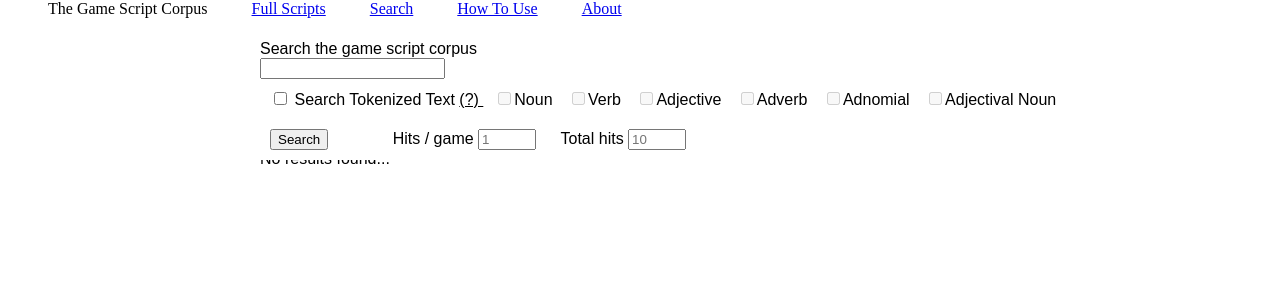
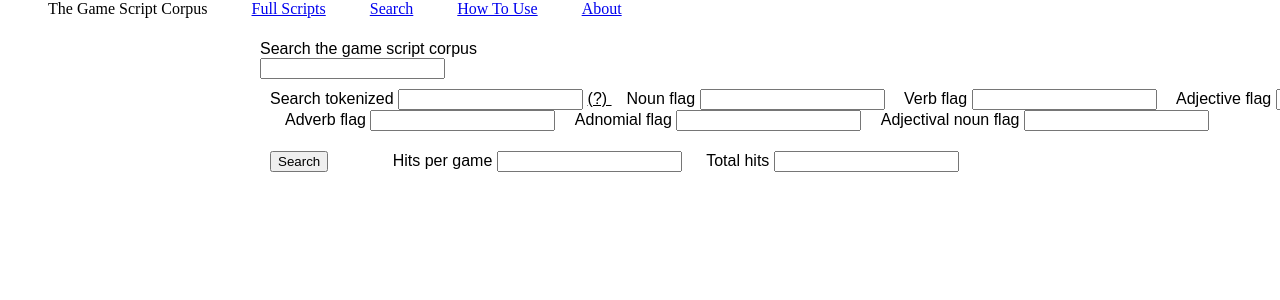
Before and after one commit to timmahrt/gamecorpus, a Django app: template mysite/gamecorpus/templates/gamecorpus/search.html in a window 1280 px wide. Shown: the top 300 px of the page. Run offline with Django 3.2, Linux system fonts and the light colour scheme; the template is opened without the code that fills it, so the values that code supplies are empty, except form fields; tables that the repository leaves empty hold one stand-in row (values such as "Sample post"); form fields are guessed from the names that the template uses.

Commit message:
Testing out django forms

```diff
--- a/mysite/gamecorpus/static/gamecorpus/corpus.js
+++ b/mysite/gamecorpus/static/gamecorpus/corpus.js
@@ -1,6 +1,6 @@
 
 function toggleTokenized() {
-  let posList = ['N', 'V', 'Adj', 'Adv', 'Adn', 'AdjN'];
+  let posList = ['noun_flag', 'verb_flag', 'adjective_flag', 'adverb_flag', 'adnomial_flag', 'adjectival_noun_flag'];
   posList.forEach((pos) => {
     let posCheckbox = document.getElementById(pos);
     posCheckbox.disabled = !posCheckbox.disabled;
--- a/mysite/gamecorpus/templates/gamecorpus/search.html
+++ b/mysite/gamecorpus/templates/gamecorpus/search.html
@@ -3,14 +3,14 @@
 {% block content %}
 <div class="search" notranslate>
   Search the game script corpus
-  <form action="{% url 'search' %}" method="get">
+  <form action="" method="get">
+    {% csrf_token %}
     <div class='query-items'>
-      <input type="text" id="search_text" name="search_text">
+      {{ form.search_text }}
     </div>
     <div class="pos-checklist">
-      <input type="checkbox" name="tokenized" value="tokenized" onclick="toggleTokenized()">
-      <label for="tokenized">Search Tokenized Text</label>
-      </input>
+      {{ form.search_tokenized.label_tag }}
+      {{ form.search_tokenized }}
       <span class='tooltip-anchor'>
         (?)
         <span class='tooltip'>
@@ -18,34 +18,47 @@
           Queries will then only be over individual words.
         </span>
       </span>
-      <input disabled="True" type="checkbox" class="pos-checkbox" id="N" name="N" value="N"><label
-        for="N">Noun</label></input>
-      <input disabled="True" type="checkbox" class="pos-checkbox" id="V" name="V" value="V"><label
-        for="V">Verb</label></input>
-      <input disabled="True" type="checkbox" class="pos-checkbox" id="Adj" name="Adj" value="Adj"><label
-        for="Adj">Adjective</label></input>
-      <input disabled="True" type="checkbox" class="pos-checkbox" id="Adv" name="Adv" value="Adv"><label
-        for="Adv">Adverb</label></input>
-      <input disabled="True" type="checkbox" class="pos-checkbox" id="Adn" name="Adn" value="Adn"><label
-        for="Adn">Adnomial</label></input>
-      <input disabled="True" type="checkbox" class="pos-checkbox" id="AdjN" name="AdjN" value="AdjN"><label
-        for="AdjN">Adjectival Noun</label></input>
+      <span class="pos-checkbox">
+        {{ form.noun_flag.label_tag }}
+        {{ form.noun_flag }}
+      </span>
+      <span class="pos-checkbox">
+        {{ form.verb_flag.label_tag }}
+        {{ form.verb_flag }}
+      </span>
+      <span class="pos-checkbox">
+        {{ form.adjective_flag.label_tag }}
+        {{ form.adjective_flag }}
+      </span>
+      <span class="pos-checkbox">
+        {{ form.adverb_flag.label_tag }}
+        {{ form.adverb_flag }}
+      </span>
+      <span class="pos-checkbox">
+        {{ form.adnomial_flag.label_tag }}
+        {{ form.adnomial_flag }}
+      </span>
+      <span class="pos-checkbox">
+        {{ form.adjectival_noun_flag.label_tag }}
+        {{ form.adjectival_noun_flag }}
+      </span>
     </div>
     <div class="limit-options">
       <div class='submit-button'>
         <input type="submit" value="Search">
       </div>
       <span class='hits-per-game-input'>
-        Hits / game
-        <input type="text" class="short-text-input" id="hits_per_game" name="hits_per_game" placeholder="1">
+        {{ form.hits_per_game.label_tag }}
+        {{ form.hits_per_game }}
       </span>
       <span>
-        Total hits
-        <input type="text" class="short-text-input" id="total_hits" name="total_hits" placeholder="10">
+        {{ form.total_hits.label_tag }}
+        {{ form.total_hits }}
       </span>
     </div>
   </form>
 </div>
+
 <div class="render-area">
   {% if search_results %}
   Results...
```
Also changed, not shown: mysite/gamecorpus/views.py (+95 -18 lines).
